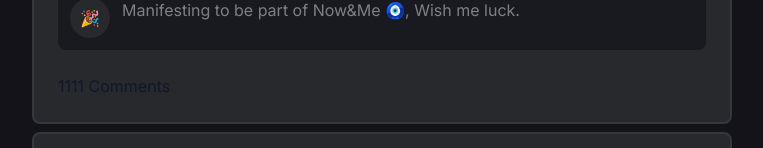
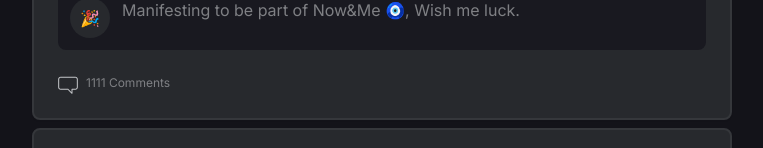
Before and after one commit to imaxisXD/now-and-me-social-media, a Next.js app: page /feed in a window 1280 px wide. Shown: the part 472-620 px from the top of the page, without its empty margins (258-1021 px from the left). Built offline with nearby package versions, Linux system fonts and the light colour scheme.

Commit message:
Done: Feed timeline and creating post

```diff
--- a/components/feedPost.tsx
+++ b/components/feedPost.tsx
@@ -1,18 +1,44 @@
 "use client"
-
+import { useState } from "react";
 import { Button } from "../components/ui/button"
 import {
     Card,
     CardContent,
     CardFooter,
 } from "../components/ui/card"
+import { Textarea } from "./ui/textarea";
+import { feedData } from "@/lib/feedData";
 
-import { Textarea } from "./ui/textarea";
+interface NewPost {
+    imageURL: string;
+    name: string;
+    emoji: string;
+    time: string;
+    content: string;
+    comments: number;
+}
+interface FeedPostProp {
+    setFeedPosts: (newPost: NewPost) => void;
+}
+export function FeedPost({ setFeedPosts }: FeedPostProp) {
+    const [post, setPost] = useState('');
+    function handlePost() {
+        if (post) {
+            const newPost: NewPost = {
+                imageURL: '/logocolor.svg',
+                name: 'Now&Me',
+                emoji: '🔥',
+                time: 'Recent',
+                content: post,
+                comments: 0
+            }
 
+            setFeedPosts(newPost);
+            setPost("");
 
-type CardProps = React.ComponentProps<typeof Card>
+        }
+    }
 
-export function FeedPost() {
     return (
         <Card className="w-full md:w-3/4 max-w-[700px] h-auto max-h-md border-2 border-[#35373B] bg-[#27292D] mb-1">
             <CardContent className="grid gap-4 mt-5 ">
@@ -22,12 +48,12 @@
                         <div className="bg-[#27292D] flex rounded-full items-center justify-center w-10 h-10">
                             <span>🚀</span>
                         </div>
-                        <Textarea className="bg-transparent border-none outline-none text-[#7F8084] placeholder:text-[#7F8084]" placeholder="How are you feeling today?" />
+                        <Textarea className="bg-transparent border-none outline-none text-[#7F8084] placeholder:text-[#7F8084]" placeholder="How are you feeling today?" onInput={(e: React.ChangeEvent<HTMLTextAreaElement>) => setPost(e.target.value)} value={post} />
                     </div>
                 </div>
             </CardContent>
             <CardFooter className="text-xs font-medium flex justify-end ">
-                <Button className="w-28 h-11 bg-btnBlue text-base font-normal" >Post</Button>
+                <Button className="w-28 h-11 bg-btnBlue text-base font-normal" onClick={handlePost}>Post</Button>
             </CardFooter>
         </Card >
     )
--- a/components/feedTimeLine.tsx
+++ b/components/feedTimeLine.tsx
@@ -1,16 +1,27 @@
-"use client";
+
 import {
     Card,
     CardContent,
     CardFooter,
 } from "./ui/card";
-import { feedData } from "../src/lib/feedData"
 import Image from "next/image";
 
-export function FeedTimeLine() {
+interface NewPost {
+    imageURL: string;
+    name: string;
+    emoji: string;
+    time: string;
+    content: string;
+    comments: number;
+}
+interface FeedTimeLineProps {
+    feedPosts: NewPost[];
+}
+
+export function FeedTimeLine({ feedPosts }: FeedTimeLineProps) {
     return (
         <>
-            {feedData.map((post, index) => (
+            {feedPosts.map((post, index) => (
                 <Card key={index} className="w-full md:w-3/4 max-w-[700px] h-auto max-h-md border-2 border-[#35373B] bg-[#27292D] mt-1 mb-1">
                     <CardContent className="grid gap-4 mt-5 ">
                         <div className="flex justify-between">
@@ -36,8 +47,10 @@
                             </div>
                         </div>
                     </CardContent>
-                    <CardFooter className="text-xs font-medium">
-                        <span className="text-base font-normal" >{post.comments} Comments</span>
+                    <CardFooter>
+                        <span className="text-xs font-normal text-[#7F8084]" >
+                            <Image src='/comment.svg' alt='comments' width={20} height={20} className='inline-block mr-2' />
+                            {post.comments} Comments</span>
                     </CardFooter>
                 </Card>
             ))}
--- a/src/app/feed/page.tsx
+++ b/src/app/feed/page.tsx
@@ -1,15 +1,31 @@
+"use client"
 import { FeedPost } from "../../../components/feedPost"
 import { FeedTimeLine } from "../../../components/feedTimeLine"
-export default function feed() {
+import { feedData } from "@/lib/feedData";
+import { useState } from "react";
+
+interface NewPost {
+    imageURL: string;
+    name: string;
+    emoji: string;
+    time: string;
+    content: string;
+    comments: number;
+}
+export default function Feed() {
+    const [feedPosts, setFeedPosts] = useState(feedData);
     const name = 'Jane'
+    function handleNewPostCreation(newPost: NewPost) {
+        setFeedPosts([newPost, ...feedPosts]);
+    }
     return (
-        <main className="flex min-h-screen flex-col items-center bg-customBg relative">
+        <main className="flex min-h-screen flex-col items-center bg-customBg relative pb-3">
             <div className="text-left w-full md:w-3/4 max-w-[700px] mt-9 mb-7">
                 <h1 className="text-[#C5C7CA] text-2xl font-medium	mb-2">Hello {name}</h1>
                 <p className="text-[#7F8084] text-base font-normal w-3/4">How are you doing today? Would you like to share something with the community 🤗</p>
             </div>
-            <FeedPost />
-            <FeedTimeLine />
+            <FeedPost setFeedPosts={handleNewPostCreation} />
+            <FeedTimeLine feedPosts={feedPosts} />
         </main>
     )
 }
--- a/src/lib/feedData.ts
+++ b/src/lib/feedData.ts
@@ -1,6 +1,6 @@
 
 
-export const feedData = [
+export let feedData = [
     {
         imageURL: 'https://avatars.githubusercontent.com/u/56172425?v=4',
         name: 'Abhishek',
```
